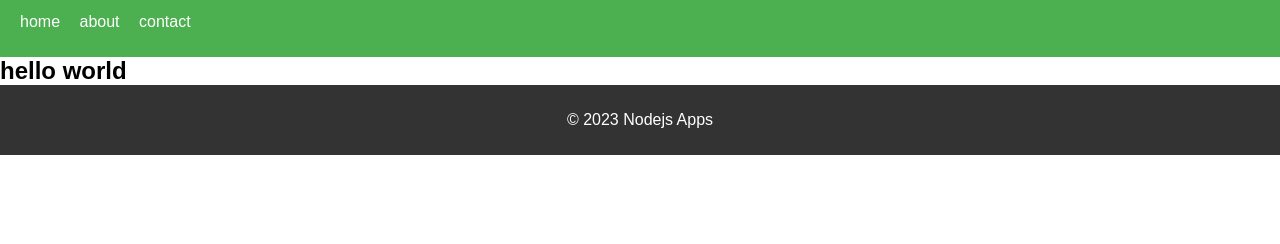
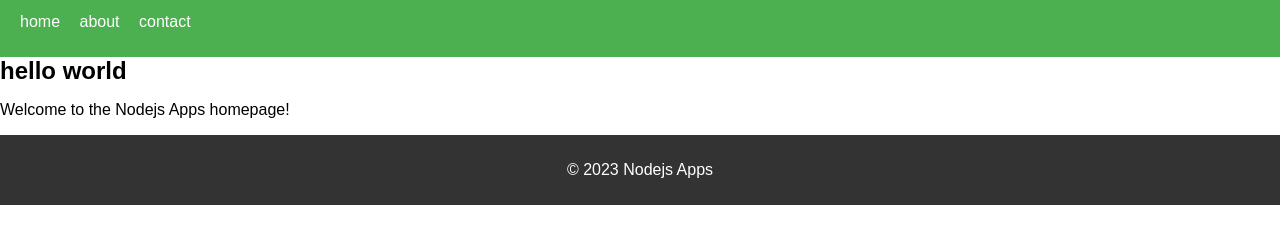
Before and after one commit to raihan71/nodejs-app, a website: page public/index.html in a window 1280 px wide. Shown: the part 50-294 px from the top of the page. Drawn offline with Linux system fonts and the light colour scheme.

Commit message:
chore: update config jenkins, add subhero title

```diff
--- a/public/index.html
+++ b/public/index.html
@@ -58,6 +58,7 @@
     <main>
       <section>
         <h1>hello world</h1>
+        <p>Welcome to the Nodejs Apps homepage!</p>
       </section>
     </main>
     <footer>
```
Also changed, not shown: 1 other file.
